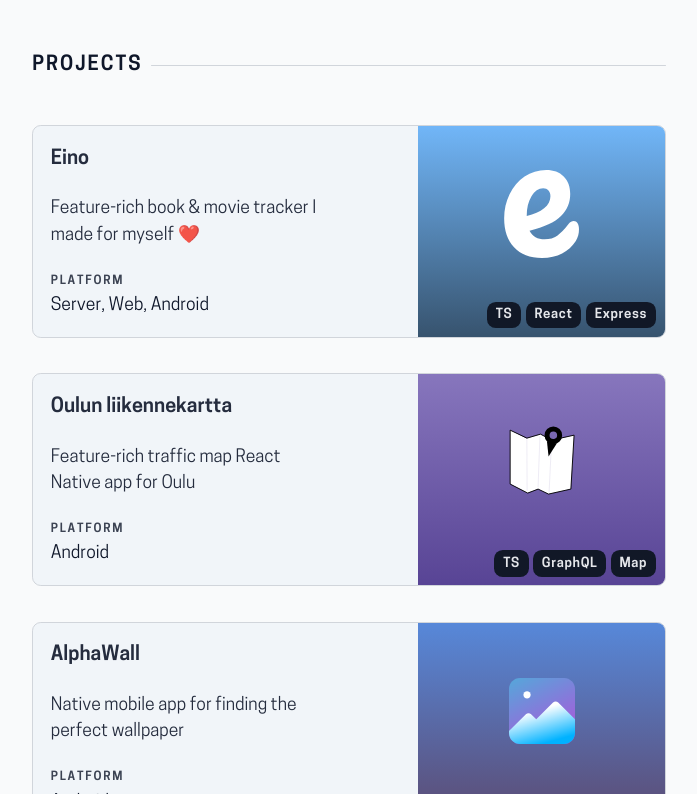
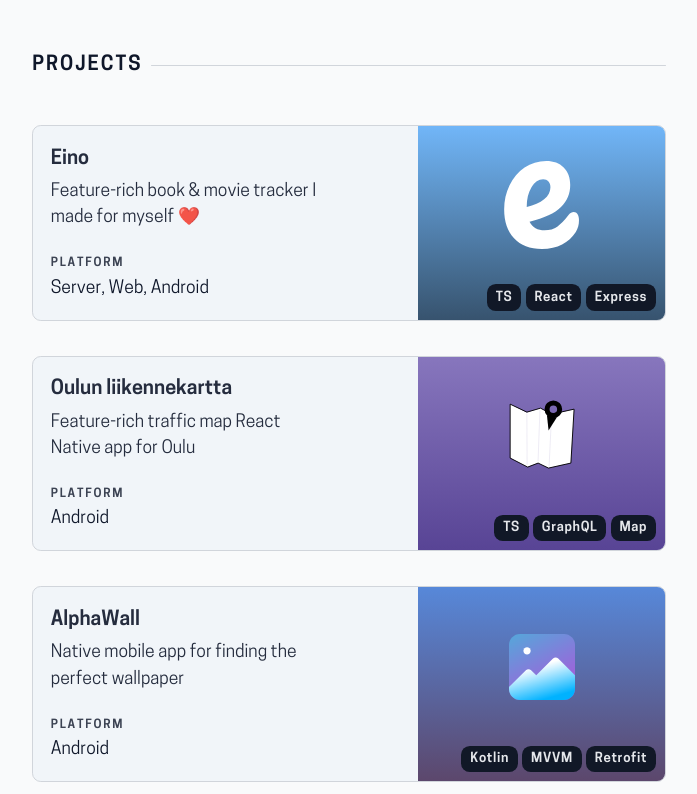
Before and after one commit to Jankku/jankku.fi, an Astro site: page / in a window 1280 px wide. Shown: the part 866-1660 px from the top of the page, without its empty margins (291-988 px from the left). Built offline with nearby package versions, Linux system fonts and the light colour scheme; Astro itself is replaced by a stand-in of ours.

Commit message:
fix: project card description closer to title

```diff
--- a/src/components/ProjectCard/ProjectCard.astro
+++ b/src/components/ProjectCard/ProjectCard.astro
@@ -21,18 +21,18 @@ const platforms = platform.map(toTitleCase).join(', ');
   <div
     class="relative group grid sm:grid-cols-2 overflow-hidden rounded-lg border border-solid border-gray-300 bg-slate-100 text-slate-900 no-underline hover:border-sky-500 hover:bg-slate-200 dark:border-gray-800 dark:bg-gray-900 dark:text-gray-100 dark:hover:border-gray-700 dark:hover:bg-slate-800"
   >
-    <div class="flex flex-col gap-4 columns-1 p-4 sm:col-span-1">
+    <div class="flex flex-col columns-1 p-4 sm:col-span-1">
       <a
         draggable="false"
         id={`project-link-${slug}`}
         href={`projects/${slug}`}
         class="project-link focus:outline-none after:focus-visible:outline after:[outline:5px] after:[outline-offset:-5px] after:absolute after:inset-0 z-10"
       >
-        <h3 class="text-lg pb-1 font-semibold opacity-90 text-slate-900 dark:text-gray-100">
+        <h3 class="text-lg font-semibold pb-1 opacity-90 text-slate-900 dark:text-gray-100">
           {title}
         </h3>
       </a>
-      <p class="opacity-90 dark:opacity-80">
+      <p class="opacity-90 pb-4 dark:opacity-80">
         {description}
       </p>
       <dl>
```
